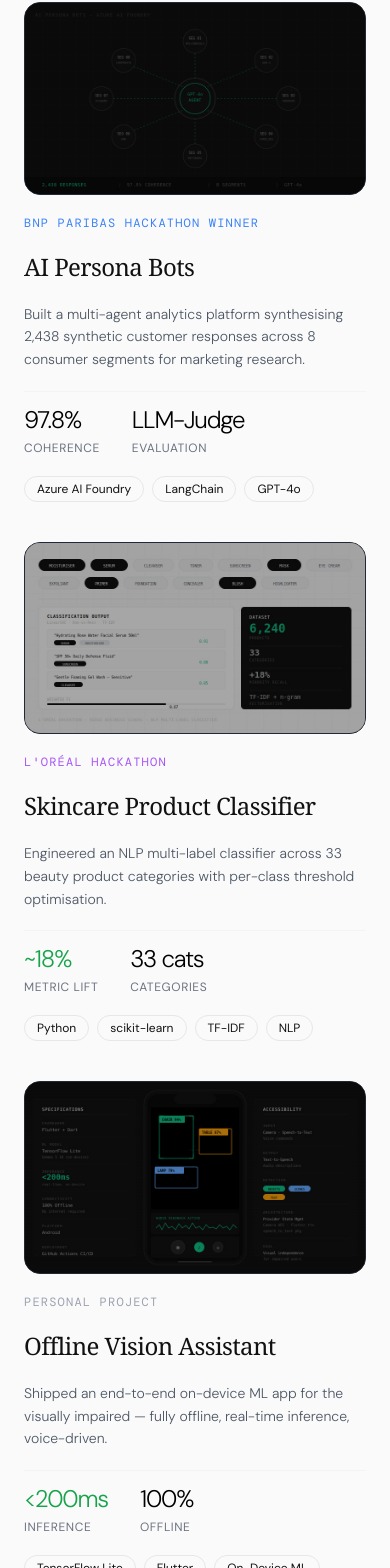
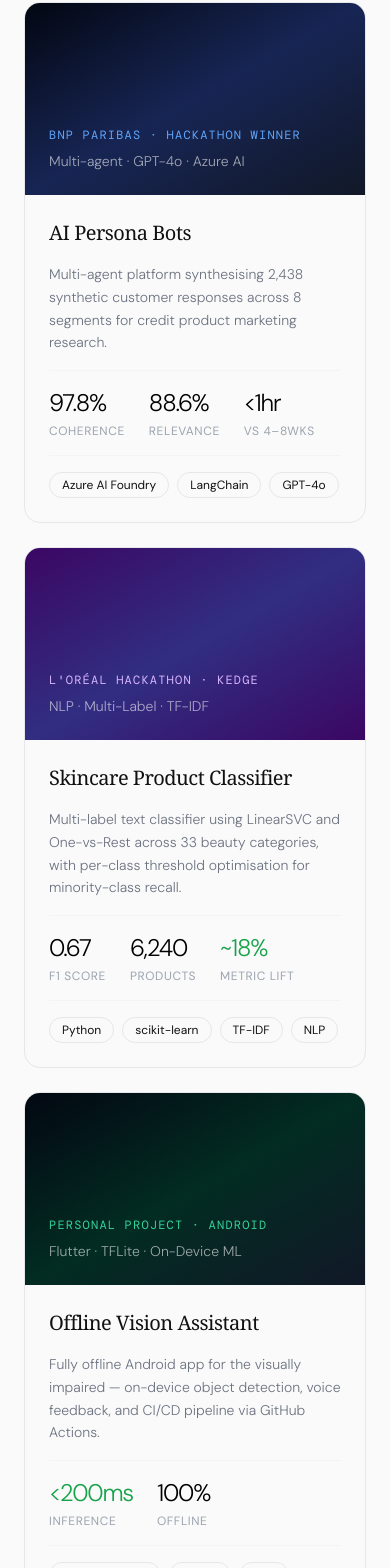
Before and after one commit to deepayans/portfolio, a Next.js app: page / in a window 390 px wide. Shown: the part 3017-4585 px from the top of the page. Built offline with nearby package versions, Linux system fonts and the light colour scheme; a web font is replaced by a local one.

Commit message:
Refactor project display layout and styles
Refactor project display components for improved layout and styling. Adjust grid settings and enhance visual elements for better user experience.

```diff
--- a/app/page.tsx
+++ b/app/page.tsx
@@ -174,28 +174,32 @@
           <h2 className="text-sm font-mono text-gray-400 uppercase tracking-widest mb-12 md:mb-16 border-b border-gray-200 pb-4">Applied Projects &amp; Hackathons</h2>
         </FadeIn>
 
-        <div className="grid grid-cols-1 md:grid-cols-2 gap-10 md:gap-8">
+        <div className="grid grid-cols-1 md:grid-cols-2 gap-6 md:gap-6">
 
           {/* BNP Paribas */}
           <FadeIn delay={0.1}>
-            <div className="group space-y-5">
-              <div className="bg-[#0f0f0f] rounded-2xl aspect-video overflow-hidden border border-gray-800 relative">
-                <Image src="/azure-architecture.jpg" alt="AI Persona Bots" fill className="object-cover transition-transform duration-700 group-hover:scale-105" />
-                <div className="absolute inset-0 bg-black/30" />
+            <div className="group border border-gray-200 rounded-2xl overflow-hidden hover:border-gray-400 transition-colors duration-300">
+              <div className="relative h-48 bg-gradient-to-br from-gray-950 via-blue-950 to-gray-900 flex flex-col justify-end p-6">
+                <div className="text-xs font-mono text-blue-400 uppercase tracking-widest mb-2">BNP Paribas · Hackathon Winner</div>
+                <div className="text-white font-light text-sm opacity-60">Multi-agent · GPT-4o · Azure AI</div>
               </div>
-              <div className="text-xs font-mono text-blue-500 uppercase tracking-widest">BNP Paribas Hackathon Winner</div>
-              <h3 className="text-2xl font-serif tracking-tight">AI Persona Bots</h3>
-              <p className="text-gray-600 font-light text-sm leading-relaxed">
-                Built a multi-agent analytics platform synthesising 2,438 synthetic customer responses across 8 consumer segments for marketing research.
+              <div className="p-6 space-y-4">
+                <h3 className="text-xl font-serif tracking-tight">AI Persona Bots</h3>
+                <p className="text-gray-500 font-light text-sm leading-relaxed">
+                  Multi-agent platform synthesising 2,438 synthetic customer responses across 8 segments for credit product marketing research.
                 </p>
-              <div className="flex gap-8 pt-3 border-t border-gray-100">
+                <div className="flex gap-6 py-4 border-y border-gray-100">
                   <div>
                     <CountUp value="97.8%" className="text-2xl font-light tracking-tighter text-black" />
-                  <div className="text-xs text-gray-500 uppercase tracking-wider mt-1">Coherence</div>
+                    <div className="text-xs text-gray-400 uppercase tracking-wider mt-1">Coherence</div>
                   </div>
                   <div>
-                  <div className="text-2xl font-light tracking-tighter text-black">LLM-Judge</div>
-                  <div className="text-xs text-gray-500 uppercase tracking-wider mt-1">Evaluation</div>
+                    <div className="text-2xl font-light tracking-tighter text-black">88.6%</div>
+                    <div className="text-xs text-gray-400 uppercase tracking-wider mt-1">Relevance</div>
+                  </div>
+                  <div>
+                    <div className="text-2xl font-light tracking-tighter text-black">&lt;1hr</div>
+                    <div className="text-xs text-gray-400 uppercase tracking-wider mt-1">vs 4–8wks</div>
                   </div>
                 </div>
                 <div className="flex flex-wrap gap-2">
@@ -204,28 +208,33 @@
                   <span className="px-3 py-1 text-xs border border-gray-200 rounded-full">GPT-4o</span>
                 </div>
               </div>
+            </div>
           </FadeIn>
 
           {/* L'Oréal */}
           <FadeIn delay={0.2}>
-            <div className="group space-y-5">
-              <div className="bg-[#0f0f0f] rounded-2xl aspect-video overflow-hidden border border-gray-800 relative">
-                <Image src="/data-infra.jpg" alt="Skincare Product Classifier" fill className="object-cover transition-transform duration-700 group-hover:scale-105" />
-                <div className="absolute inset-0 bg-black/35" />
+            <div className="group border border-gray-200 rounded-2xl overflow-hidden hover:border-gray-400 transition-colors duration-300">
+              <div className="relative h-48 bg-gradient-to-br from-purple-950 via-indigo-900 to-purple-950 flex flex-col justify-end p-6">
+                <div className="text-xs font-mono text-purple-300 uppercase tracking-widest mb-2">{"L'Oréal Hackathon · KEDGE"}</div>
+                <div className="text-white font-light text-sm opacity-60">NLP · Multi-Label · TF-IDF</div>
               </div>
-              <div className="text-xs font-mono text-purple-500 uppercase tracking-widest">{"L'Oréal Hackathon"}</div>
-              <h3 className="text-2xl font-serif tracking-tight">Skincare Product Classifier</h3>
-              <p className="text-gray-600 font-light text-sm leading-relaxed">
-                Engineered an NLP multi-label classifier across 33 beauty product categories with per-class threshold optimisation.
+              <div className="p-6 space-y-4">
+                <h3 className="text-xl font-serif tracking-tight">Skincare Product Classifier</h3>
+                <p className="text-gray-500 font-light text-sm leading-relaxed">
+                  Multi-label text classifier using LinearSVC and One-vs-Rest across 33 beauty categories, with per-class threshold optimisation for minority-class recall.
                 </p>
-              <div className="flex gap-8 pt-3 border-t border-gray-100">
+                <div className="flex gap-6 py-4 border-y border-gray-100">
+                  <div>
+                    <div className="text-2xl font-light tracking-tighter text-black">0.67</div>
+                    <div className="text-xs text-gray-400 uppercase tracking-wider mt-1">F1 Score</div>
+                  </div>
+                  <div>
+                    <div className="text-2xl font-light tracking-tighter text-black">6,240</div>
+                    <div className="text-xs text-gray-400 uppercase tracking-wider mt-1">Products</div>
+                  </div>
                   <div>
                     <div className="text-2xl font-light tracking-tighter text-green-600">~18%</div>
-                  <div className="text-xs text-gray-500 uppercase tracking-wider mt-1">Metric Lift</div>
-                </div>
-                <div>
-                  <div className="text-2xl font-light tracking-tighter text-black">33 cats</div>
-                  <div className="text-xs text-gray-500 uppercase tracking-wider mt-1">Categories</div>
+                    <div className="text-xs text-gray-400 uppercase tracking-wider mt-1">Metric Lift</div>
                   </div>
                 </div>
                 <div className="flex flex-wrap gap-2">
@@ -235,58 +244,61 @@
                   <span className="px-3 py-1 text-xs border border-gray-200 rounded-full">NLP</span>
                 </div>
               </div>
+            </div>
           </FadeIn>
 
           {/* Vision Assistant */}
           <FadeIn delay={0.3}>
-            <div className="group space-y-5">
-              <div className="bg-[#0f0f0f] rounded-2xl aspect-video overflow-hidden border border-gray-800 relative">
-                <Image src="/vision-app.jpg" alt="Offline Vision Assistant" fill className="object-cover transition-transform duration-700 group-hover:scale-105" />
-                <div className="absolute inset-0 bg-black/30" />
+            <div className="group border border-gray-200 rounded-2xl overflow-hidden hover:border-gray-400 transition-colors duration-300">
+              <div className="relative h-48 bg-gradient-to-br from-gray-950 via-emerald-950 to-gray-900 flex flex-col justify-end p-6">
+                <div className="text-xs font-mono text-emerald-400 uppercase tracking-widest mb-2">Personal Project · Android</div>
+                <div className="text-white font-light text-sm opacity-60">Flutter · TFLite · On-Device ML</div>
               </div>
-              <div className="text-xs font-mono text-gray-400 uppercase tracking-widest">Personal Project</div>
-              <h3 className="text-2xl font-serif tracking-tight">Offline Vision Assistant</h3>
-              <p className="text-gray-600 font-light text-sm leading-relaxed">
-                Shipped an end-to-end on-device ML app for the visually impaired — fully offline, real-time inference, voice-driven.
+              <div className="p-6 space-y-4">
+                <h3 className="text-xl font-serif tracking-tight">Offline Vision Assistant</h3>
+                <p className="text-gray-500 font-light text-sm leading-relaxed">
+                  Fully offline Android app for the visually impaired — on-device object detection, voice feedback, and CI/CD pipeline via GitHub Actions.
                 </p>
-              <div className="flex gap-8 pt-3 border-t border-gray-100">
+                <div className="flex gap-6 py-4 border-y border-gray-100">
                   <div>
                     <div className="text-2xl font-light tracking-tighter text-green-600">&lt;200ms</div>
-                  <div className="text-xs text-gray-500 uppercase tracking-wider mt-1">Inference</div>
+                    <div className="text-xs text-gray-400 uppercase tracking-wider mt-1">Inference</div>
                   </div>
                   <div>
                     <div className="text-2xl font-light tracking-tighter text-black">100%</div>
-                  <div className="text-xs text-gray-500 uppercase tracking-wider mt-1">Offline</div>
+                    <div className="text-xs text-gray-400 uppercase tracking-wider mt-1">Offline</div>
                   </div>
                 </div>
                 <div className="flex flex-wrap gap-2">
                   <span className="px-3 py-1 text-xs border border-gray-200 rounded-full">TensorFlow Lite</span>
                   <span className="px-3 py-1 text-xs border border-gray-200 rounded-full">Flutter</span>
+                  <span className="px-3 py-1 text-xs border border-gray-200 rounded-full">Dart</span>
                   <span className="px-3 py-1 text-xs border border-gray-200 rounded-full">On-Device ML</span>
+                </div>
               </div>
             </div>
           </FadeIn>
 
           {/* Tableau */}
           <FadeIn delay={0.4}>
-            <div className="group space-y-5">
-              <div className="bg-[#0d1117] rounded-2xl aspect-video overflow-hidden border border-gray-800 relative">
-                <Image src="/tableau-dashboard.jpg" alt="China Trade Transport Analysis" fill className="object-cover transition-transform duration-700 group-hover:scale-105" />
-                <div className="absolute inset-0 bg-black/50" />
+            <div className="group border border-gray-200 rounded-2xl overflow-hidden hover:border-gray-400 transition-colors duration-300">
+              <div className="relative h-48 bg-gradient-to-br from-blue-950 via-cyan-950 to-blue-900 flex flex-col justify-end p-6">
+                <div className="text-xs font-mono text-cyan-300 uppercase tracking-widest mb-2">Tableau Public · Data Viz</div>
+                <div className="text-white font-light text-sm opacity-60">LOD Expressions · Trade Analysis</div>
               </div>
-              <div className="text-xs font-mono text-orange-400 uppercase tracking-widest">Tableau Public</div>
-              <h3 className="text-2xl font-serif tracking-tight">China Trade Transport Analysis</h3>
-              <p className="text-gray-600 font-light text-sm leading-relaxed">
-                Interactive dashboard exploring China&apos;s import/export transport patterns — shipping modes, commodity flows, and YoY trends.
+              <div className="p-6 space-y-4">
+                <h3 className="text-xl font-serif tracking-tight">China Trade Transport Analysis</h3>
+                <p className="text-gray-500 font-light text-sm leading-relaxed">
+                  Interactive dashboard exploring China&apos;s import/export transport patterns — shipping modes, commodity flows, and YoY growth across global corridors.
                 </p>
-              <div className="flex gap-8 pt-3 border-t border-gray-100">
+                <div className="flex gap-6 py-4 border-y border-gray-100">
                   <div>
                     <div className="text-2xl font-light tracking-tighter text-black">4</div>
-                  <div className="text-xs text-gray-500 uppercase tracking-wider mt-1">Transport Modes</div>
+                    <div className="text-xs text-gray-400 uppercase tracking-wider mt-1">Transport Modes</div>
                   </div>
                   <div>
                     <div className="text-2xl font-light tracking-tighter text-green-600">YoY</div>
-                  <div className="text-xs text-gray-500 uppercase tracking-wider mt-1">Growth Analysis</div>
+                    <div className="text-xs text-gray-400 uppercase tracking-wider mt-1">Growth Analysis</div>
                   </div>
                 </div>
                 <div className="flex flex-wrap gap-2">
@@ -297,6 +309,7 @@
                 <a href="https://public.tableau.com/app/profile/deepayan.sarkar8273/viz/TransportAnalysisDashboardofChinasImportExport/TransportAnalysisDashboard" target="_blank" rel="noreferrer" className="inline-flex items-center gap-1 text-sm text-gray-500 hover:text-black transition-colors">
                   View on Tableau Public ↗
                 </a>
+              </div>
             </div>
           </FadeIn>
 
```
Lines whose indentation alone changed are shown as unchanged.
